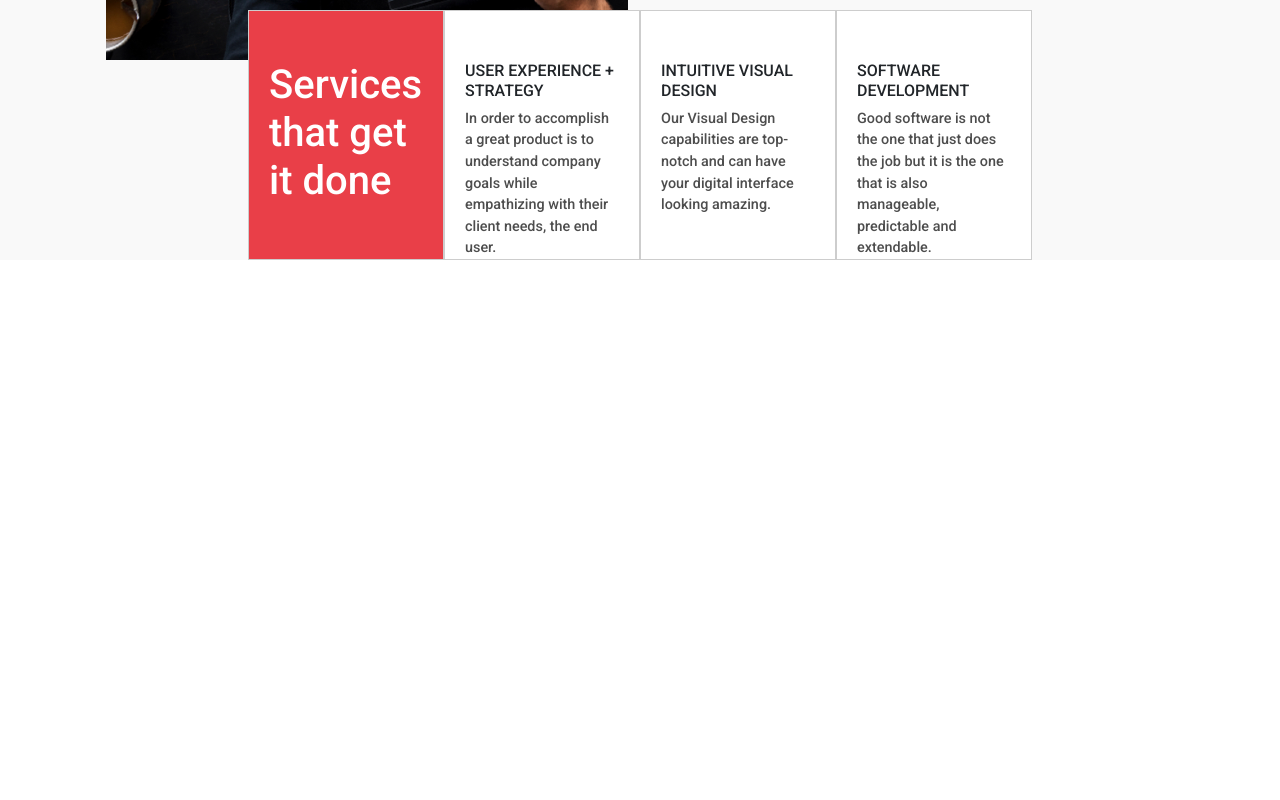
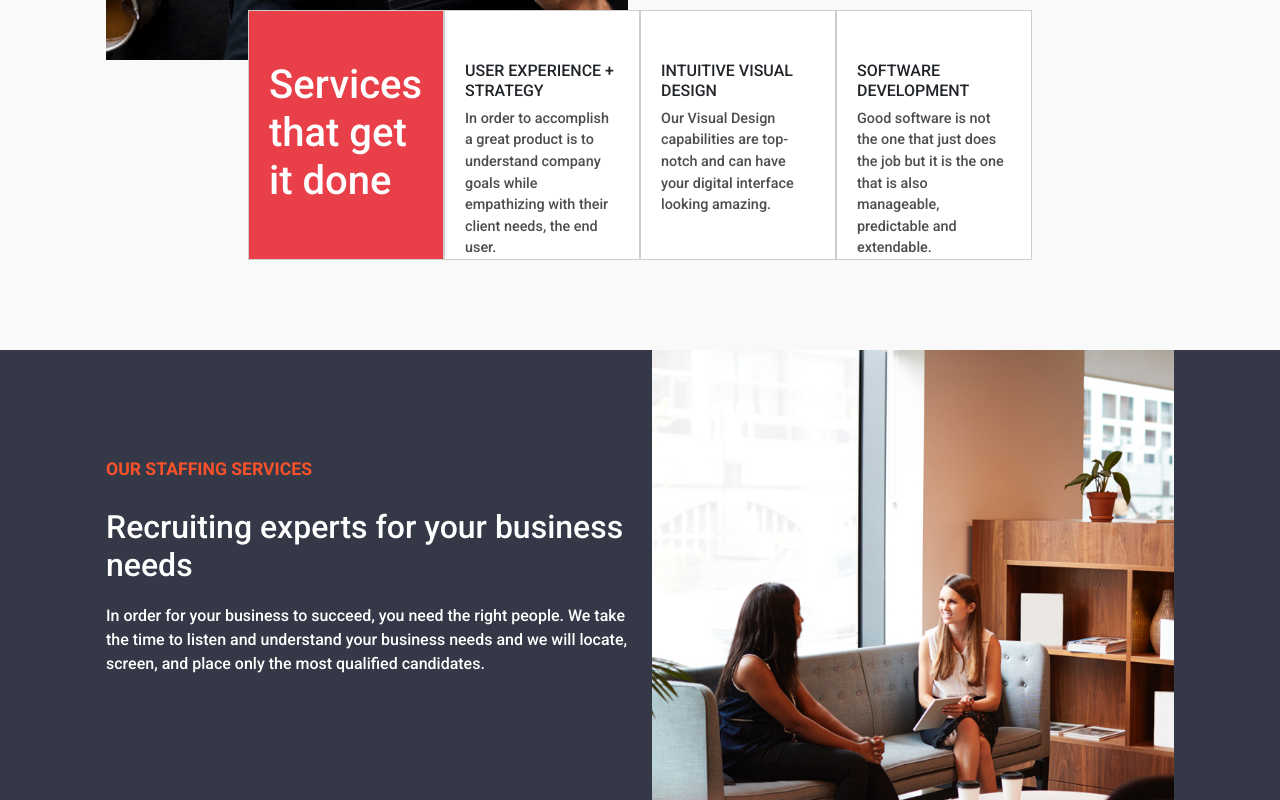
Before and after one commit to DjorgeSilva/intellective, a React (Create React App) app: page / in a window 1280 px wide. Shown: the part 2140-2940 px from the top of the page. Before the commit the page ends 2400 px from the top, so only its background shows below. Built offline with nearby package versions, Linux system fonts and the light colour scheme.

Commit message:
component our staff completo

```diff
--- a/src/Components/OurService/ourService.style.ts
+++ b/src/Components/OurService/ourService.style.ts
@@ -4,6 +4,7 @@ export const Wrapper = styled.div`
     width: 100%;
     height: fit-content;
     background: #F9F9F9;
+    padding-bottom: 90px;
 
     .container{
         margin: 0 auto;
--- /dev/null
+++ b/src/Components/OurStaff/index.tsx
@@ -0,0 +1,27 @@
+import React from 'react'
+//packages
+import { Col, Row } from 'react-bootstrap'
+//style
+import * as s from "./ourStaff.style"
+//images
+import staff_bg from "../../img/staff_bg.jpg"
+
+export const OurStaff: React.FC = (): JSX.Element => {
+    return (
+        <s.Wrapper>
+            <Row className="row container">
+                <Col xs={12} md={6} className="coluna">
+                    <h6>OUR STAFFING SERVICES</h6>
+                    <h1>Recruiting experts for your business needs</h1>
+                    <p>In order for your business to succeed, you need the right people. We take the time to listen and understand your business needs and we will locate, screen, and place only the most qualified candidates. </p>
+                </Col>
+
+                <Col xs={12} md={6} className="coluna">
+                    <img src={staff_bg} alt="Nosso pessoal" />
+                </Col>
+
+            </Row>
+
+        </s.Wrapper>
+    )
+}
--- /dev/null
+++ b/src/Components/OurStaff/ourStaff.style.ts
@@ -0,0 +1,54 @@
+import styled from "styled-components"
+
+export const Wrapper = styled.div`
+    width: 100%;
+    height: fit-content;
+    background: #353947;
+
+
+    .row{
+        margin: 0 auto;
+        padding-bottom: 50px;
+
+        @media (min-width: 796px){
+            height: 450px;
+            padding-bottom: 0;
+        }
+
+        .coluna{
+            height: 100%;
+            display: flex;
+            flex-direction: column;
+            justify-content: center;
+
+
+
+            h6{
+                text-transform: uppercase;
+                color: ${props => props.theme.primaryColor};
+                font-weight: 600;
+                font-size: 1.1rem;
+
+                @media (max-width: 796px){
+                    margin-top: 30px;
+                }
+            }
+
+            h1{
+                font-size: clamp(2rem, 2.5vw, 2rem);
+                color: ${props => props.theme.defaultColor};
+                margin: 20px 0;
+            }
+
+            p{
+                color: ${props => props.theme.defaultColor};
+            }
+
+            img{
+                width: 100%;
+                height: 100%;
+                object-fit: cover;
+            }
+    }
+        }
+`
--- a/src/routes/Home/index.tsx
+++ b/src/routes/Home/index.tsx
@@ -3,6 +3,7 @@ import React from 'react'
 import { Banner } from '../../Components/Banner'
 import { OurProduct } from '../../Components/OurProduct'
 import { OurService } from '../../Components/OurService'
+import { OurStaff } from '../../Components/OurStaff'
 
 export const Home: React.FC = (): JSX.Element => {
     return (
@@ -10,6 +11,7 @@ export const Home: React.FC = (): JSX.Element => {
             <Banner />
             <OurProduct />
             <OurService />
+            <OurStaff />
         </React.Fragment>
     )
 }
```
Also changed, not shown: src/img/staff_bg.jpg (added).
